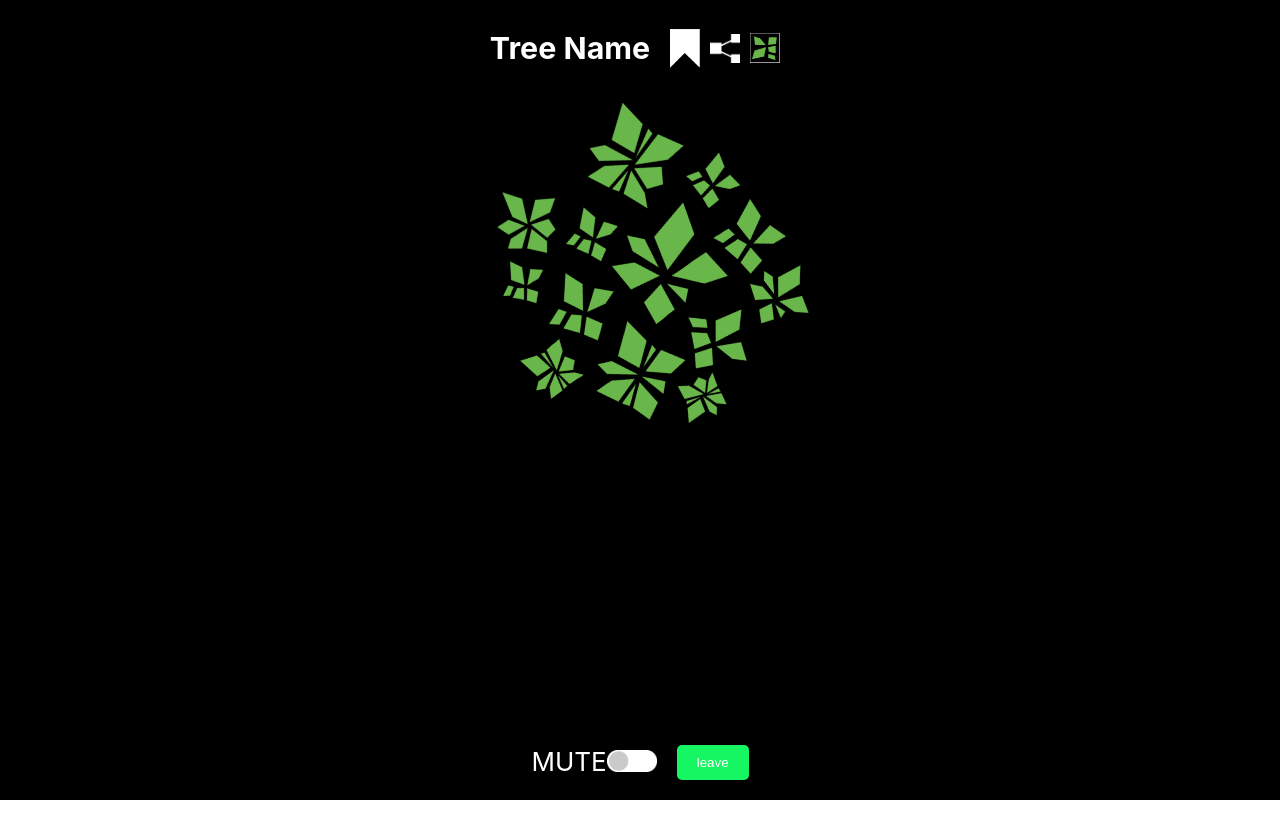
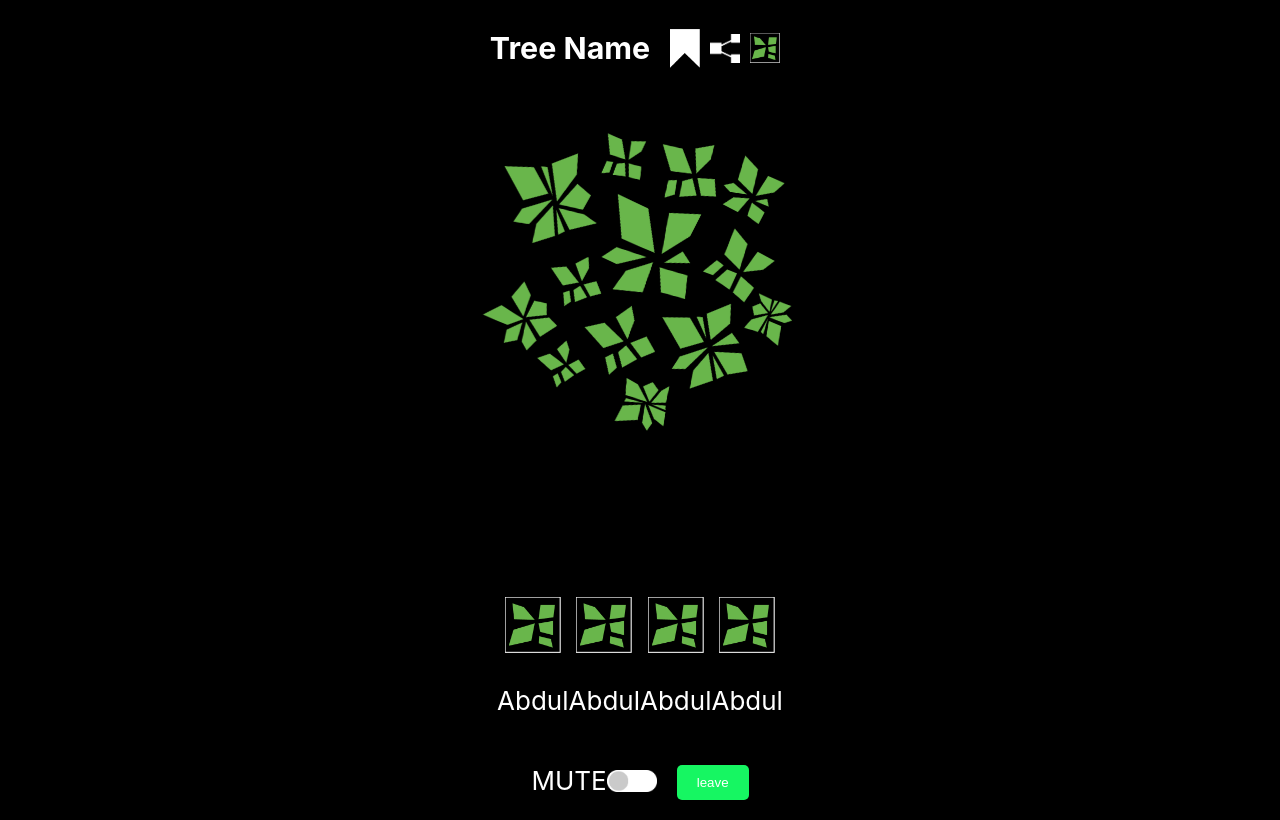
Before and after one commit to heyou88/easyrider, a React (Create React App) app: page / in a window 1280 px wide. Built offline with nearby package versions, Linux system fonts and the light colour scheme.

Commit message:
speaker avatar

```diff
--- a/src/App.css
+++ b/src/App.css
@@ -22,6 +22,18 @@
 .tree {
   height: 40vmin;
   pointer-events: none;
+}
+
+.speakers{
+  display: flex;
+  align-items: center;
+  justify-content: space-between;
+  margin-top: 20vh;
+}
+
+.speaker-avatar{
+  height: 7vmin;
+  width: 7vmin;
 }
 
 @media (prefers-reduced-motion: no-preference) {
--- a/src/App.js
+++ b/src/App.js
@@ -48,6 +48,26 @@
         >
           Learn React
         </a> */}
+        <div>
+          <div className='speakers'>
+            <div className='speaker'>
+               <img src={avatar} className="speaker-avatar" alt="Avatar" />
+               <p>Abdul</p>
+            </div>
+            <div className='speaker'>
+               <img src={avatar} className="speaker-avatar" alt="Avatar" />
+               <p>Abdul</p>
+            </div>
+            <div className='speaker'>
+               <img src={avatar} className="speaker-avatar" alt="Avatar" />
+               <p>Abdul</p>
+            </div>
+            <div className='speaker'>
+               <img src={avatar} className="speaker-avatar" alt="Avatar" />
+               <p>Abdul</p>
+            </div>
+          </div>
+        </div>
         <div className='bottom'>
         <div className="mute" onClick={handleToggleMute}>
             {muted ? 'MUTE' : 'UNMUTE'}
```
